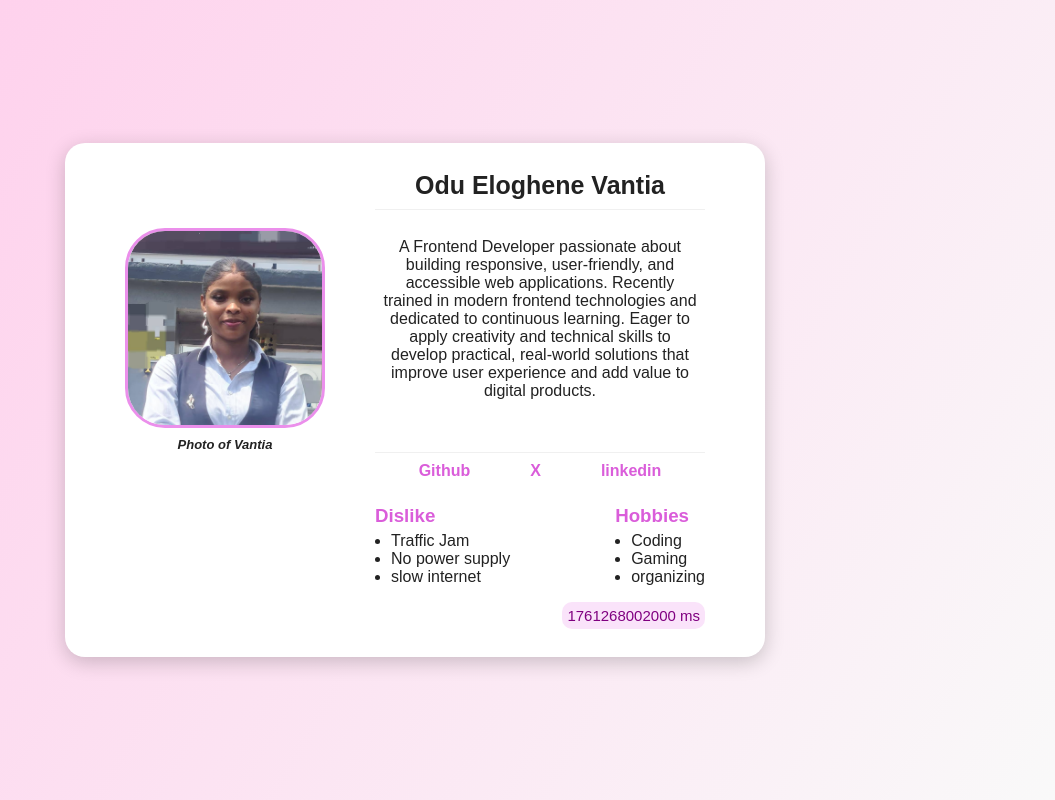
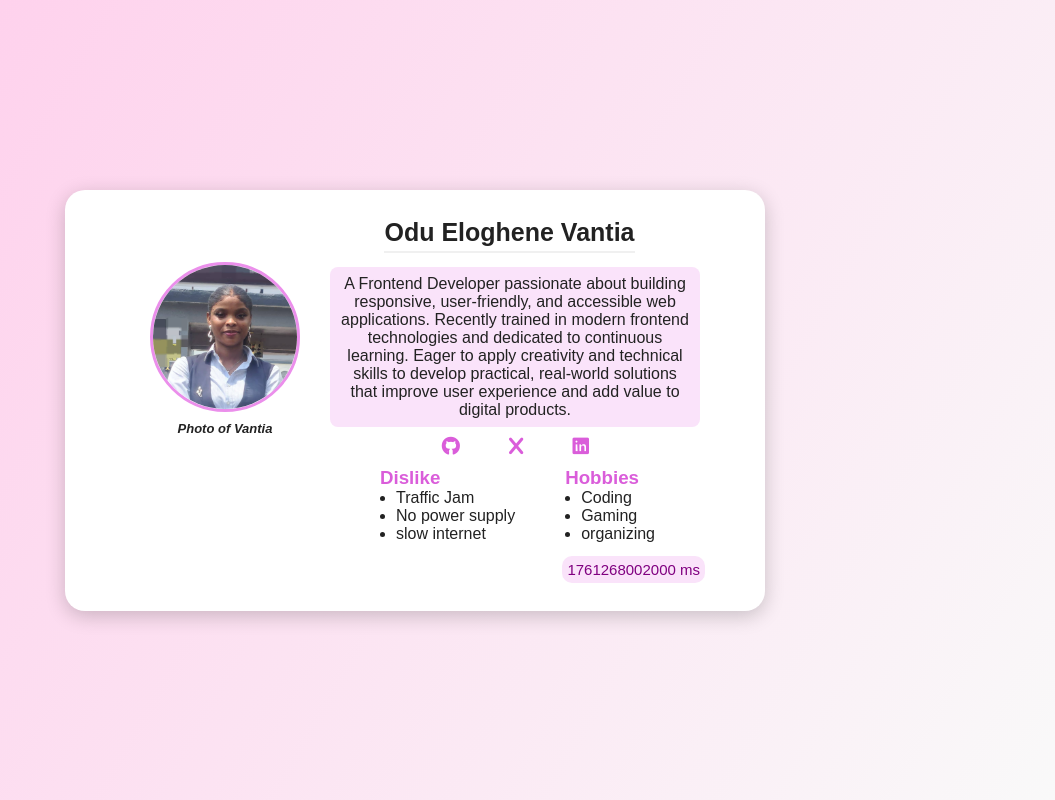
Before and after one commit to Veeruby18/ProfileCard, a plain HTML site: page index.html in a window 1280 px wide. Shown: the whole page, without its empty margins (225-1280 px from the left). Drawn offline with Linux system fonts and the light colour scheme.

Commit message:
second commit

```diff
--- a/index.html
+++ b/index.html
@@ -4,6 +4,12 @@
     <meta charset="UTF-8" />
     <meta name="viewport" content="width=device-width, initial-scale=1.0" />
     <title>Profile Card | stage 0</title>
+    <link
+      rel="stylesheet"
+      href="https://cdnjs.cloudflare.com/ajax/libs/font-awesome/6.4.0/css/all.min.css"
+      crossorigin="anonymous"
+      referrerpolicy="no-referrer"
+    />
     <link rel="stylesheet" href="style.css" />
   </head>
   <body>
@@ -13,7 +19,8 @@
           Odu Eloghene Vantia
         </h2>
       </header>
-
+      <div class="avatar-bio">
+        <div class="avatar">
           <figure class="profile-avatar">
             <img
               src="Profile.jpg"
@@ -22,14 +29,18 @@
             />
             <figcaption>Photo of Vantia</figcaption>
           </figure>
-      <p data-testid="test-user-bio" class="profile-bio">
+        </div>
+        <div class="profile-bio">
+          <p data-testid="test-user-bio">
             A Frontend Developer passionate about building responsive,
             user-friendly, and accessible web applications. Recently trained in
-        modern frontend technologies and dedicated to continuous learning. Eager
-        to apply creativity and technical skills to develop practical,
+            modern frontend technologies and dedicated to continuous learning.
+            Eager to apply creativity and technical skills to develop practical,
             real-world solutions that improve user experience and add value to
             digital products.
           </p>
+        </div>
+      </div>
 
       <nav data-testid="test-user-social-links" class="social">
         <ul>
@@ -39,18 +50,22 @@
               data-testid="test-user-social-github"
               target="_blank"
               rel="noopener noreferrer"
-              >Github</a
+              aria-label="GitHub"
             >
+              <i class="fa-brands fa-github" aria-hidden="true"></i>
+            </a>
           </li>
 
           <li>
             <a
-              href="https://x.com/vancial?t=yZ7F-MtpxXmnFQvhLBGqJA&s=09 "
+              href="https://x.com/vancial"
               data-testid="test-user-social-x"
               target="_blank"
               rel="noopener noreferrer"
-              >X</a
+              aria-label="X"
             >
+              <i class="fa-brands fa-x" aria-hidden="true"></i>
+            </a>
           </li>
 
           <li>
@@ -59,12 +74,15 @@
               data-testid="test-user-social-LinkedIn"
               target="_blank"
               rel="noopener noreferrer"
-              >linkedin</a
+              aria-label="LinkedIn"
             >
+              <i class="fa-brands fa-linkedin" aria-hidden="true"></i>
+            </a>
           </li>
         </ul>
       </nav>
 
+      <div class="hob-dis">
         <section data-testid="test-user-hobbies" class="profile-hobbies">
           <h3>Hobbies</h3>
           <ul>
@@ -82,6 +100,7 @@
             <li>slow internet</li>
           </ul>
         </section>
+      </div>
 
       <p data-testid="test-user-time" id="ticking-time"></p>
     </article>
--- a/style.css
+++ b/style.css
@@ -22,12 +22,18 @@ body {
   padding: 2rem;
   border-radius: 20px;
   box-shadow: 0 5px 20px rgba(0, 0, 0, 0.2);
-  padding: 20px 40px;
+  padding: 15px 30px;
 }
 
 .profile-header h2 {
   font-size: 25px;
-  margin-bottom: 15px;
+  margin-bottom: 4px;
+}
+
+.profile-header h2 {
+  padding-bottom: 1px;
+  margin-bottom: 4px;
+  border-bottom: 2px solid rgba(0, 0, 0, 0.06);
 }
 
 .profile-avatar img {
@@ -39,61 +45,58 @@ body {
   margin: 5px 0;
 }
 
-figcaption{
+figcaption {
   font-style: italic;
   font-weight: 550;
   font-size: small;
 }
 
 .profile-bio {
-  font-size: 16px;
-  margin: 15px 5px;
-  height: 128.8px;
-  overflow: hidden;
-  text-overflow: ellipsis;
-  transition: all 0.3s ease;
+  background: rgb(250, 227, 250);
+  margin: 10px 5px;
+  border-radius: 8px;
+  padding: 8px;
 }
 
-
-/* On hover, show full text */
-.profile-bio:hover {
-  /* white-space: normal;         allow wrapping to multiple lines */
-  overflow: visible;           /* show the full text */
-  background: rgb(250, 227, 250);            /* optional: background for readability */
-  position: relative;          /* ensures layering works */
-  border-radius: 5px;
-  z-index: 2;
-  height: 210px;                /* keep text above other elements */
-  box-shadow: 0 4px 15px rgba(0,0,0,0.1); /* optional visual pop */
+.profile-bio p {
+  font-size: 16px;
 }
 
 .social ul {
   display: flex;
   justify-content: center;
   list-style: none;
-  gap: 25px;
-  margin-bottom: 10px;
+  gap: 50px;
+  margin-bottom: 5px;
 }
 
 .social a {
   text-decoration: none;
   color: rgb(218, 93, 218);
+  /* font-weight: bold; */
+}
+
+.social a:hover {
+  color: rgb(194, 14, 194);
+  /* font-weight: bold;; */
+  transition: all 0.3ms ease;
+}
+
+.social i {
+  font-size: 18px;
   font-weight: bold;
 }
 
-.social a:hover{
-  color: rgb(194, 14, 194);
-  font-weight: bold;;
-  transition: all 0.3ms ease;
-}
-
-section {
-  margin-top: 15px;
+.hob-dis {
+  margin-top: 5px;
   text-align: left;
 }
 
+.profile-hobbies {
+  margin-bottom: 8px;
+}
+
 section h3 {
-  margin-bottom: 5px;
   color: rgb(218, 93, 218);
 }
 
@@ -101,11 +104,11 @@ section ul {
   margin-left: 1rem;
 }
 
-#ticking-time{
+#ticking-time {
   font-size: 15px;
   justify-self: end;
   align-self: end;
-  margin-top: 1rem;
+  margin-top: 5px;
   background: rgb(250, 227, 250);
   padding: 5px;
   border-radius: 10px;
@@ -117,72 +120,41 @@ section ul {
     background: linear-gradient(120deg, #ffcceb, #f9f9f9);
   }
 
+  .profile-header {
+    display: flex;
+    flex-direction: row-reverse;
+    margin-right: 70px;
+  }
+
   .profile-card {
     max-width: 700px;
-    display: grid;
-    grid-template-columns: 250px 1fr;
-    align-items: start;
     padding: 28px 60px;
-
-    /* text-align: left; */
   }
 
-  .profile-header h2{
-    margin: 0;
-    padding-bottom: -10;
+  .profile-header h2 {
+    padding-bottom: 4px;
+    /* margin-bottom: 4px; */
+    border-bottom: 2px solid rgba(0, 0, 0, 0.06);
+    width: 251px;
   }
 
-  .profile-bio{
-    overflow: visible;
-    max-height: 100vh;
+  .avatar-bio {
+    display: grid;
+    grid-template-columns: 200px 1fr;
   }
 
   .social {
-    padding-top: 0.6rem;
-    border-top: 1px solid rgba(0, 0, 0, 0.06);
+    display: flex;
+    flex-direction: row-reverse;
+    justify-self: center;
+    align-self: center;
+    margin-left: 200px;
   }
 
-  .profile-avatar{
-    grid-column: 1/2;
-    justify-self: start;
-    align-self: start;
-    margin: 0;
+  .hob-dis {
+    display: flex;
+    flex-direction: row-reverse;
+    gap: 50px;
+    margin-right: 50px;
   }
-
-  .profile-avatar img {
-    width: 200px;
-    height: 200px;
-    border-radius: 20%;
-  }
-
-  .profile-card > :not(.profile-avatar) {
-    grid-column: 2/3;
-  }
-
-  .profile-header {
-    padding-bottom: 0.6rem;
-    margin-bottom: 0.8rem;
-    border-bottom: 1px solid rgba(0, 0, 0, 0.06);
-  }
-
-
-  .social ul {
-  display: flex;
-  justify-content: center;
-  list-style: none;
-  gap: 60px;
-  margin-bottom: 10px;
 }
-
-  .profile-hobbies{
-    justify-self: end;
-    align-self: end;
-    grid-row: 4;
-  }
-  .profile-dislike{
-    justify-self: start;
-    align-self: start;
-    grid-row: 4;
-  }
-
-}
```
Lines whose indentation alone changed are shown as unchanged.
